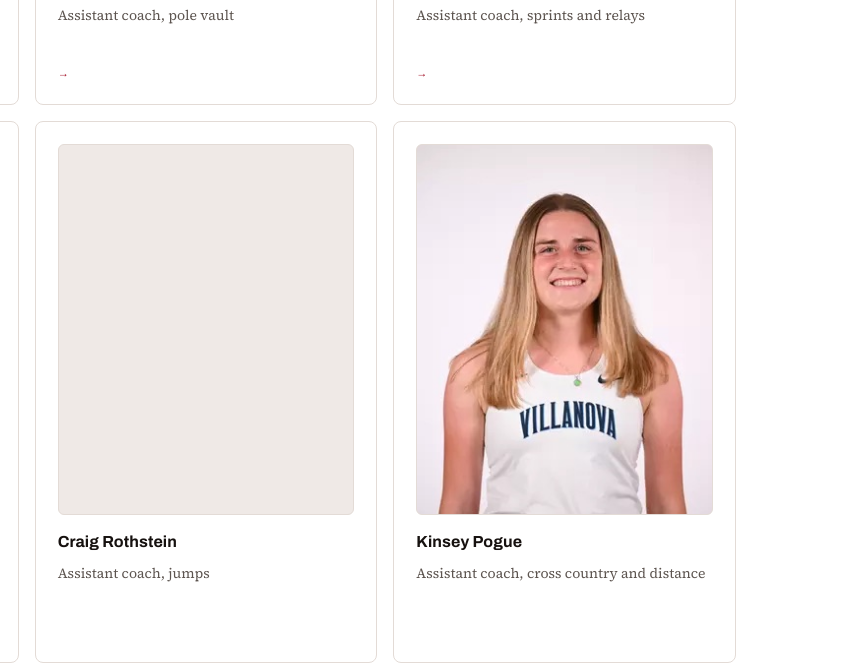
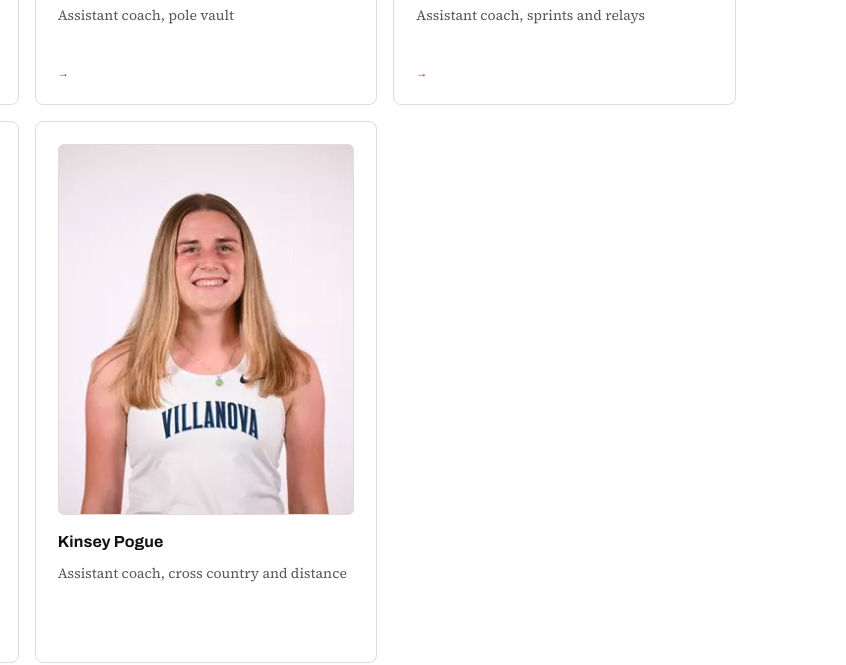
Before and after one commit to pwalesdi/mvxctf_website, a plain HTML site: page team/index.html in a window 1280 px wide. Shown: the part 1489-2154 px from the top of the page, 434-1280 px from the left. Drawn offline with Linux system fonts and the light colour scheme.

Commit message:
Remove Craig Rothstein from the coaches page
Co-Authored-By: Claude Opus 5.5 <noreply@anthropic.com>

```diff
--- a/assets/css/site.css
+++ b/assets/css/site.css
@@ -442,16 +442,15 @@ section.panel.letters{padding-block:0}
 .coach-photo{display:block;aspect-ratio:4/5;width:100%;background:var(--surface-2) no-repeat 50% 25%/cover;border:1px solid var(--line);border-radius:6px}
 .p-wales-dinan{background-image:url("../img/coaches/wales-dinan.jpg")}
 .p-spilker{background-image:url("../img/coaches/spilker.jpg");background-position:50% 0%} /* 392 × 615, below the 600px minimum: used as supplied, not enlarged. Top-anchored: the photo has little room above his head, and the default 25% clipped it */
-/* Photos not supplied yet. Each rule stays off until its file exists, so no page requests a missing image: uncomment it when you add the photo. */
+/* A coach whose photo isn't supplied yet gets the rule commented out until the file exists, so no page requests a missing image. */
 .p-graham{background-image:url("../img/coaches/graham.jpg")}
 .p-williams-edd{background-image:url("../img/coaches/williams-edd.jpg")}
 .p-williams-brittany{background-image:url("../img/coaches/williams-brittany.jpg")} /* 224 × 280, below the 600px minimum: the only photo supplied, used as is */
-/* .p-rothstein{background-image:url("../img/coaches/rothstein.jpg")} */
 .p-pogue{background-image:url("../img/coaches/pogue.jpg")} /* 300 × 375, below the 600px minimum: used as supplied, not enlarged */
 /* Coaches index */
 .coach-sec{margin-top:clamp(36px,5vw,56px)}
 .coach-card .coach-photo{margin-bottom:6px}
-/* Phones: compact rows (same 4:5 photo, smaller) so seven full-width portraits don't fill the screen. */
+/* Phones: compact rows (same 4:5 photo, smaller) so six full-width portraits don't fill the screen. */
 @media (max-width:600px){
   .coach-card{display:grid;grid-template-columns:88px minmax(0,1fr);grid-template-rows:auto auto 1fr;column-gap:16px;align-items:start}
   .coach-card .coach-photo{grid-row:1 / span 3;margin-bottom:0}
--- a/team/index.html
+++ b/team/index.html
@@ -91,7 +91,6 @@
         <a class="card coach-card" href="/team/dan-graham/"><span class="coach-photo p-graham" aria-hidden="true"></span><span class="t">Dan Graham</span><span class="d">Assistant coach, pole vault</span><span class="m"></span></a>
         <a class="card coach-card" href="/team/brittany-williams/"><span class="coach-photo p-williams-brittany" aria-hidden="true"></span><span class="t">Brittany Williams</span><span class="d">Assistant coach, sprints and relays</span><span class="m"></span></a>
         <a class="card coach-card" href="/team/edd-williams/"><span class="coach-photo p-williams-edd" aria-hidden="true"></span><span class="t">Edd Williams</span><span class="d">Assistant coach, sprints, hurdles, relays, horizontal jumps</span><span class="m"></span></a>
-        <div class="card coach-card static"><span class="coach-photo p-rothstein" aria-hidden="true"></span><span class="t">Craig Rothstein</span><span class="d">Assistant coach, jumps</span></div>
         <div class="card coach-card static"><span class="coach-photo p-pogue" aria-hidden="true"></span><span class="t">Kinsey Pogue</span><span class="d">Assistant coach, cross country and distance</span></div>
       </div>
     </div>
```
Also changed, not shown: 1 other file.
